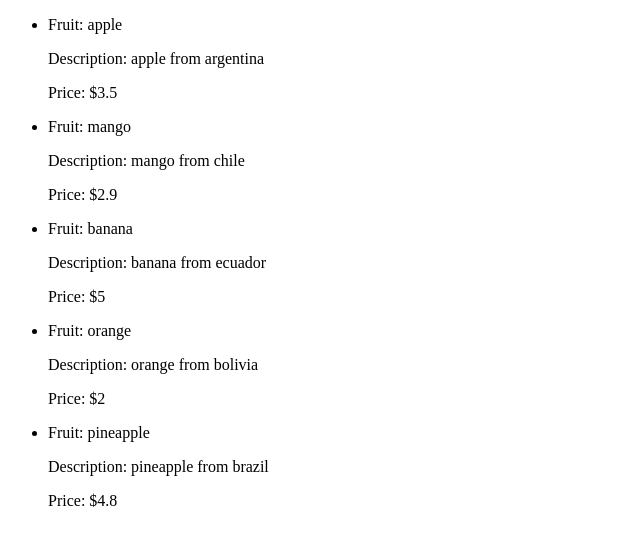
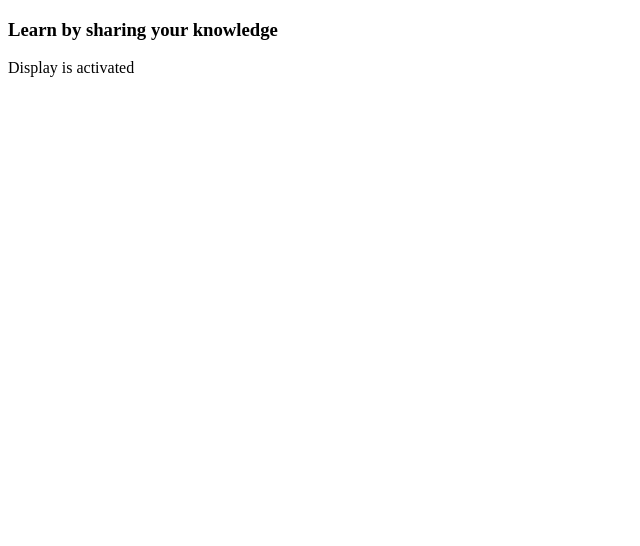
Before and after one commit to alfarofernando/React_Course, a React (Vite) app in the folder reactcourse/: page / in a window 1280 px wide. Shown: the top 546 px of the page, without its empty margins (0-640 px from the left). Built offline with nearby package versions, Linux system fonts and the light colour scheme.

Commit message:
Conditionally rendering JSX and components

```diff
--- a/reactcourse/src/App.jsx
+++ b/reactcourse/src/App.jsx
@@ -1,11 +1,17 @@
-import Fruits from './components/Fruits';
+import ConditionalComponent2 from "./components/ConditionalComponent2";
+//import ConditionalComponent from "./components/ConditionalComponent";
 
 function App() {
 
+// al intentar renderizar el componente como no se le pasa ninguna propiedad
+// y al mismo tiempo en la logica de nuestro componente definimos
+// a nuestra variable de control como FALSE
+// nuestro componente imprimira por pantalla la sentencia FALSE de nuestra
+// estructura de control
   return (
 
     <div className="App">
-      <Fruits  />
+      <ConditionalComponent2 />
     </div>
   );
 }
--- /dev/null
+++ b/reactcourse/src/components/Code.jsx
@@ -0,0 +1,8 @@
+export default function Code() {
+    return (
+        <div>
+            <h3>Learn by sharing your knowledge</h3>
+            <p>Display is activated</p>
+        </div>
+    );
+}
--- /dev/null
+++ b/reactcourse/src/components/Code2.jsx
@@ -0,0 +1,8 @@
+export default function Code2() {
+    return (
+        <div>
+            <h3>For faster learning just CODE EVERYDAY !!</h3>
+            <p>Display is deactivated</p>
+        </div>
+    );
+}
--- /dev/null
+++ b/reactcourse/src/components/ConditionalComponent.jsx
@@ -0,0 +1,30 @@
+
+export default function ConditionalComponent() {
+
+    //para renderizar elementos condicionalmente
+    // primero debemos crear una variable de control
+    const display = true;
+
+// luego crearemos la sentencia de control en este casi un if
+// el mismo evalua si nuestra variable es true o false
+// y en consecuencia devuelve un trozo de html
+// considerando que solo un solo return puede ejecutarse ya de entrar en el primer return
+// este corta la sentencia de control
+
+    if (display) {
+        return (
+            <div>
+                <h3>Learn by sharing your knowledge</h3>
+                <p>Display is activated</p>
+            </div>
+        );
+    } else {
+        return (
+            <div>
+                <h3>For faster learning just CODE EVERYDAY !!</h3>
+                <p>Display is deactivated</p>
+            </div>
+        );
+    }
+
+}
--- /dev/null
+++ b/reactcourse/src/components/ConditionalComponent2.jsx
@@ -0,0 +1,13 @@
+import Code from "./Code";
+import Code2 from "./Code2";
+
+export default function ConditionalComponent2() {
+
+    const display = true;
+
+    if (display) {
+        return <Code />
+    } else {
+        return <Code2 />
+    }
+}
```
